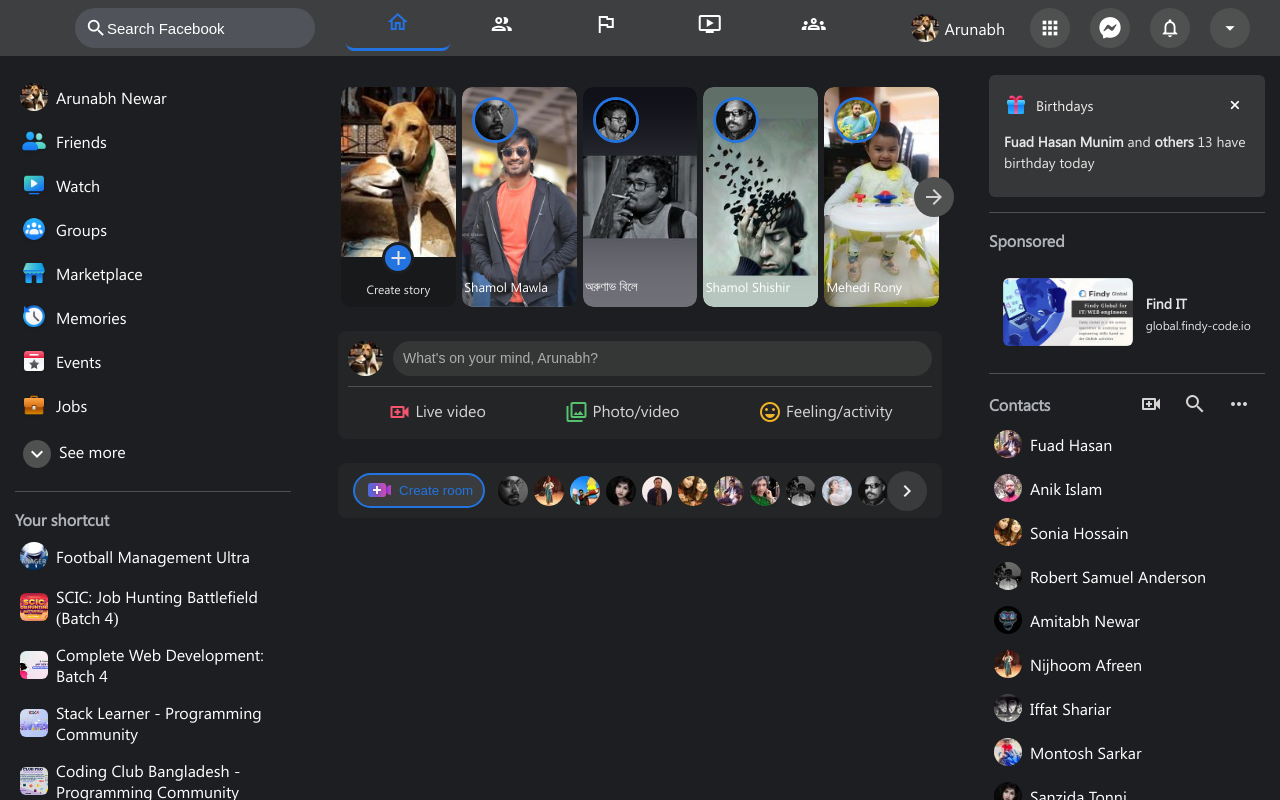
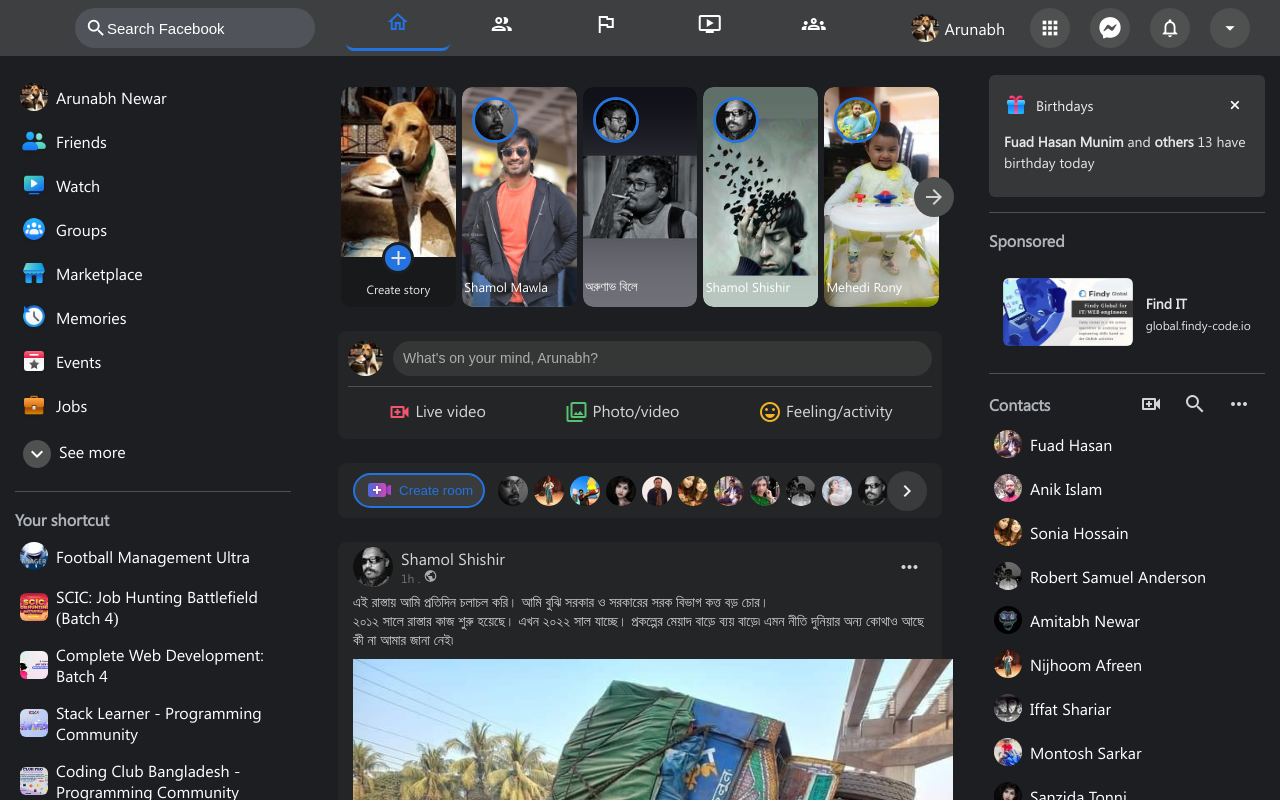
Before and after one commit to arunabhnewar/facebook-clone, a plain HTML site: page index.html in a window 1280 px wide. Drawn offline with Linux system fonts and the light colour scheme.

Commit message:
post and create room responsive done

```diff
--- a/css/mediaQuery.css
+++ b/css/mediaQuery.css
@@ -60,7 +60,12 @@
 
 /*=====================================*/
 @media screen and (max-width: 768px) {
-
+    .create_room ul li:nth-child(11) {
+        display: none;
+    }
+    .create_room ul li:nth-child(10) {
+        display: none;
+    }
 }
 
 
@@ -72,9 +77,42 @@
         text-align: center;
     }
     .story_content {
-        min-width: 90px;
+        min-width: 80px;
     }
     .story_content:nth-child(5) {
        display: none;
     }
+
+    .create_room .post_create {
+        max-width: 300px;
+    }
+
+    .post_create .bottom_section ul li {
+        padding: 5px 5px;
+        font-size: 10px;
+    }
+
+    .create_room ul li:nth-child(9) {
+        display: none;
+    }
+
+    .create_room ul li:nth-child(8) {
+        display: none;
+    }
+
+    .create_room ul li:nth-child(7) {
+        display: none;
+    }
+
+    .create_room ul li:nth-child(6) {
+        display: none;
+    }
+
+    .create_room ul li:nth-child(5) {
+        display: none;
+    }
+
+    .create_room ul li:nth-child(4) {
+        display: none;
+    }
 }
--- a/css/style.css
+++ b/css/style.css
@@ -689,13 +689,102 @@ main {
 
 }
 
+.post_box {
+    background: rgb(36, 37, 38);
+    padding: 5px 15px;
+    border-radius: 8px;
+    max-width: 650px;
+}
 
+.user_post {
+    display: flex;
+    align-items: center;
+    justify-content: space-between;
+}
 
+.user_post .user_profile {
+    display: flex;
+    align-items: center;
 
+}
 
+.user_post .user_profile .user_img {
+    width: 40px;
+    height: 40px;
+    cursor: pointer;
+    overflow: hidden;
+}
 
+.user_post .user_profile .user_img img {
+    width: 100%;
+    border-radius: 50%;
+}
 
+.user_post .user_profile .user_name {
+    margin-left: 8px;
+}
 
+.user_post .user_profile .user_name a h5 {
+    font-size: 16px;
+    color: #d6d4d4;
+    font-weight: 400;
+    cursor: pointer;
+}
+
+.user_post .user_profile .user_name .post_time {
+    display: flex;
+    align-items: center;
+}
+
+.user_post .user_profile .user_name .post_time p {
+    color: #727272;
+    font-size: 12px;
+}
+
+.user_post .user_profile .user_name .post_time span {
+    color: #adadad;
+    font-size: 14px;
+}
+
+.user_post .more_post {
+    background: unset;
+    width: 35px;
+    height: 35px;
+    display: flex;
+    justify-content: center;
+    align-items: center;
+    border-radius: 50%;
+    cursor: pointer;
+    transition: 0.3s ;
+}
+
+.user_post .more_post:hover {
+    background: #50545a;
+}
+
+.user_post .more_post span {
+    color: #d6d4d4;
+}
+
+.post_box .post_text {
+    margin-top: 5px;
+}
+
+.post_box .post_text p {
+    color: #d6d4d4;
+    font-size: 14px;
+}
+
+.post_box .post_text .post_img {
+    margin-top: 10px;
+    width: 600px;
+    height: 600px;
+}
+
+.post_box .post_text .post_img  img {
+    width: 100%;
+    text-align: center;
+}
 
 /*=======right side==========*/
 .birthday_event {
--- a/index.html
+++ b/index.html
@@ -407,7 +407,45 @@
                 </button>
             </div>
 
+            <div class="post_box">
+                <div class="user_post">
+                    <div class="user_profile">
+                        <div class="user_img">
+                            <img src="./assets/chat-box/shamol_shishir.jpg" alt="">
+                        </div>
 
+                        <div class="user_name">
+                            <a href="#">
+                                <h5>Shamol Shishir</h5>
+                            </a>
+                            <div class="post_time">
+                                <p>1h .
+                                    <span class="material-icons-outlined">
+                                        public
+                                    </span>
+                                </p>
+                            </div>
+                        </div>
+                    </div>
+
+                    <div class="more_post">
+                        <span class="material-icons-outlined">
+                            more_horiz
+                        </span>
+                    </div>
+                </div>
+
+                <div class="post_text">
+                    <p>এই রাস্তায় আমি প্রতিদিন চলাচল করি। আমি বুঝি সরকার ও সরকারের সরক বিভাগ কত্ত বড় চোর। <br>
+                        ২০১২ সালে রাস্তার কাজ শুরু হয়েছে। এখন ২০২২ সাল যাচ্ছে। প্রকল্পের মেয়াদ বাড়ে ব্যয় বাড়ে৷ এমন নীতি
+                        দুনিয়ার অন্য কোথাও আছে কী না আমার জানা নেই৷</p>
+
+                    <div class="post_img">
+                        <img src="./assets/post/post_1.jpg" alt="">
+                    </div>
+                </div>
+
+            </div>
 
 
         </div>
```
Also changed, not shown: assets/post/post_1.jpg (added).
